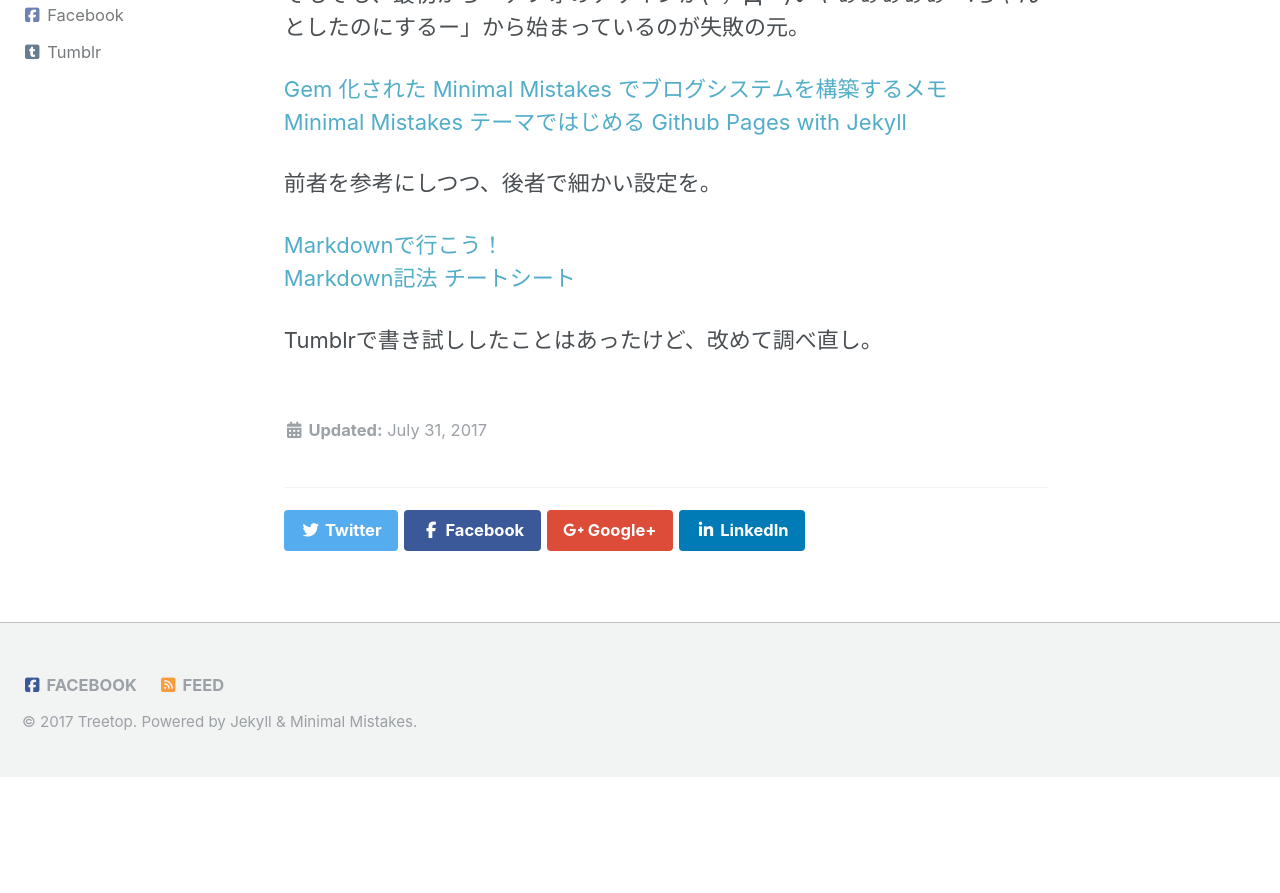
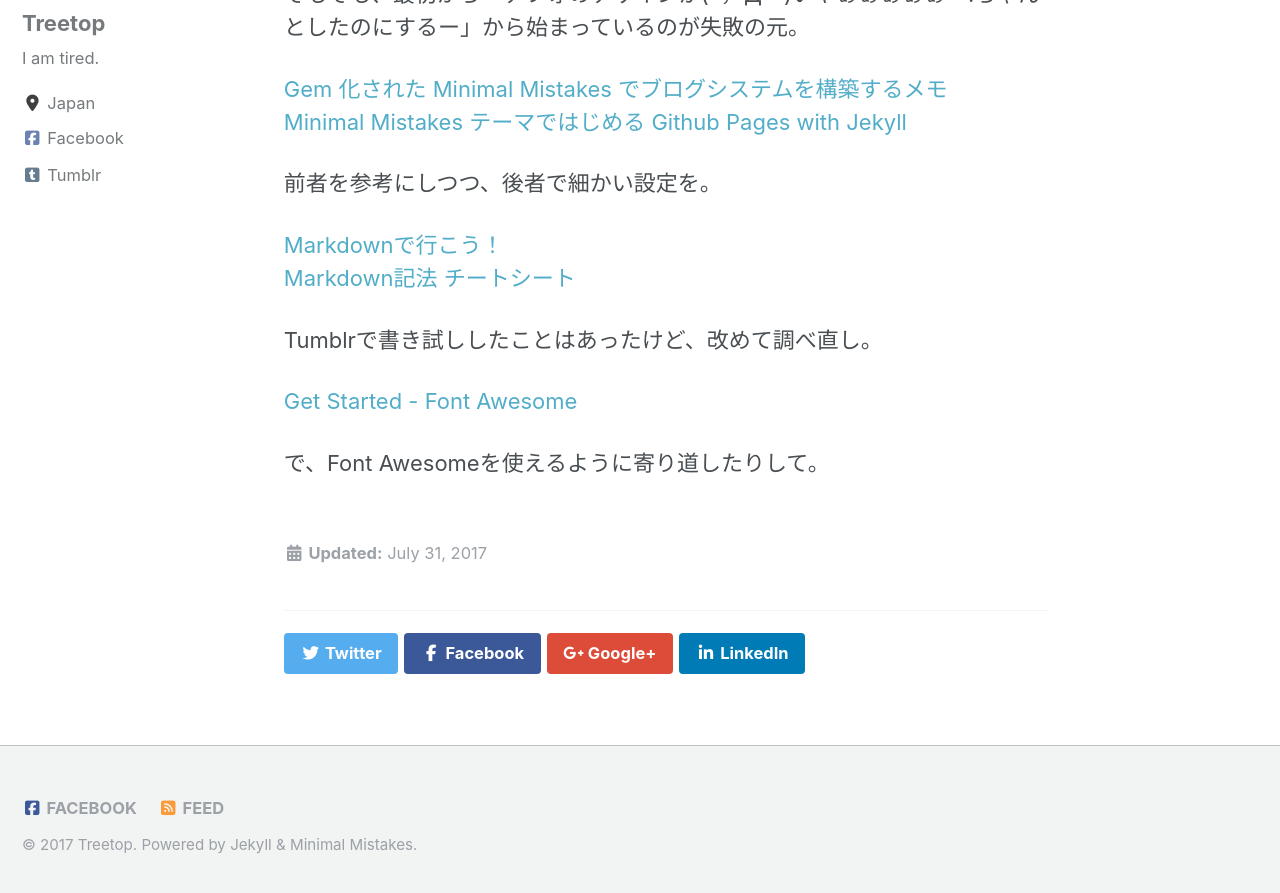
Before and after one commit to laureltreetop/laureltreetop.github.io, a Jekyll site: the page built from _posts/2017-07-31-grumble.md, in a window 1280 px wide and 900 px high, scrolled down 561 px. Shown: the top 893 px of the window. Built offline with Jekyll 4.4.1, drawn with Linux system fonts in a browser that asks for light colours; nearby versions of some CDN libraries; before the commit the page ends 1338 px from its top, so only the background shows below that.

Commit message:
Update 2017-07-31-grumble.md

```diff
--- a/_posts/2017-07-31-grumble.md
+++ b/_posts/2017-07-31-grumble.md
@@ -16,3 +16,7 @@
 [Markdown記法 チートシート](https://gist.github.com/mignonstyle/083c9e1651d7734f84c99b8cf49d57fa)
 
 Tumblrで書き試ししたことはあったけど、改めて調べ直し。
+
+[Get Started - Font Awesome](http://fontawesome.io/get-started/)
+
+で、Font Awesomeを使えるように寄り道したりして。
```
